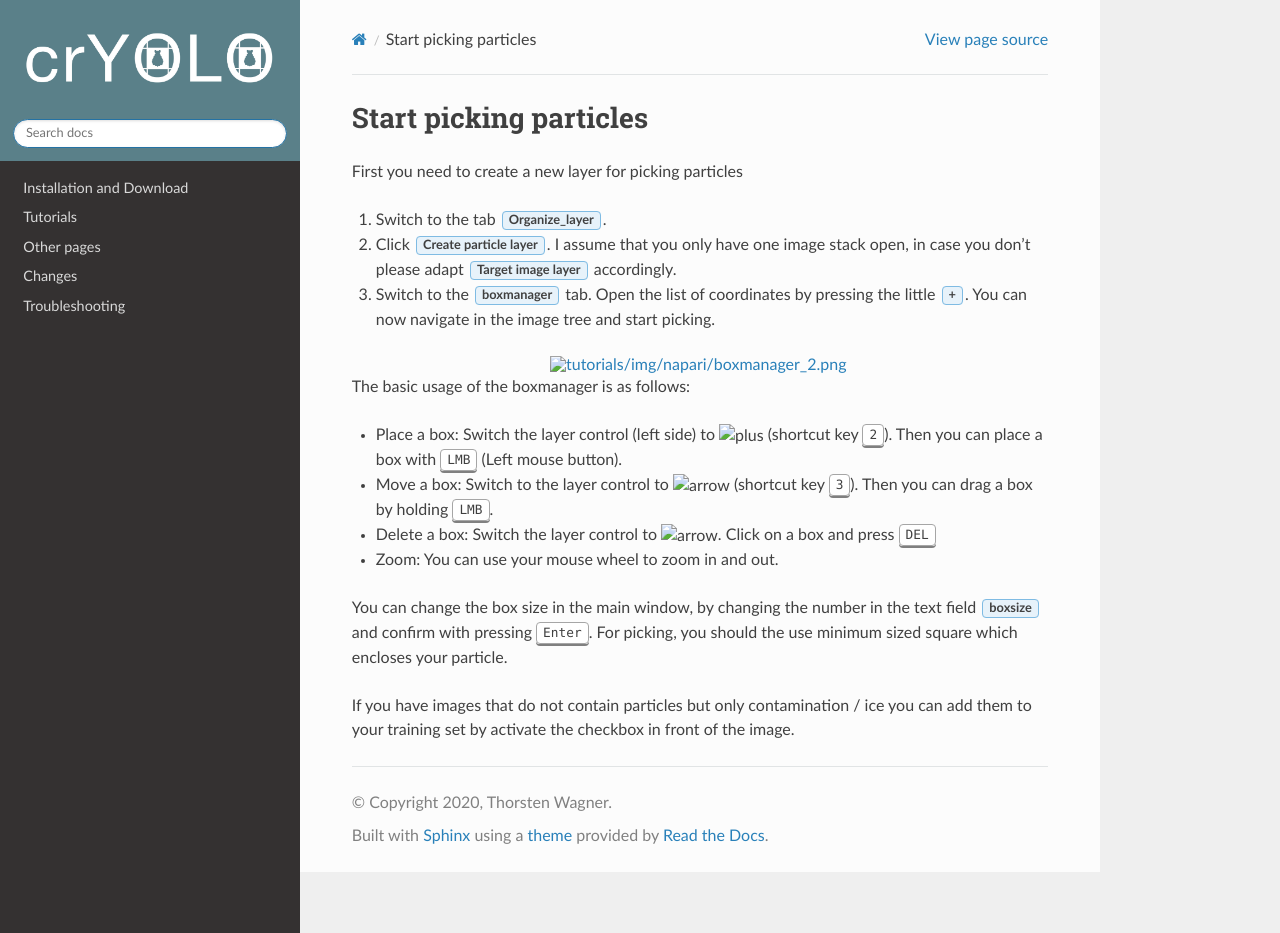
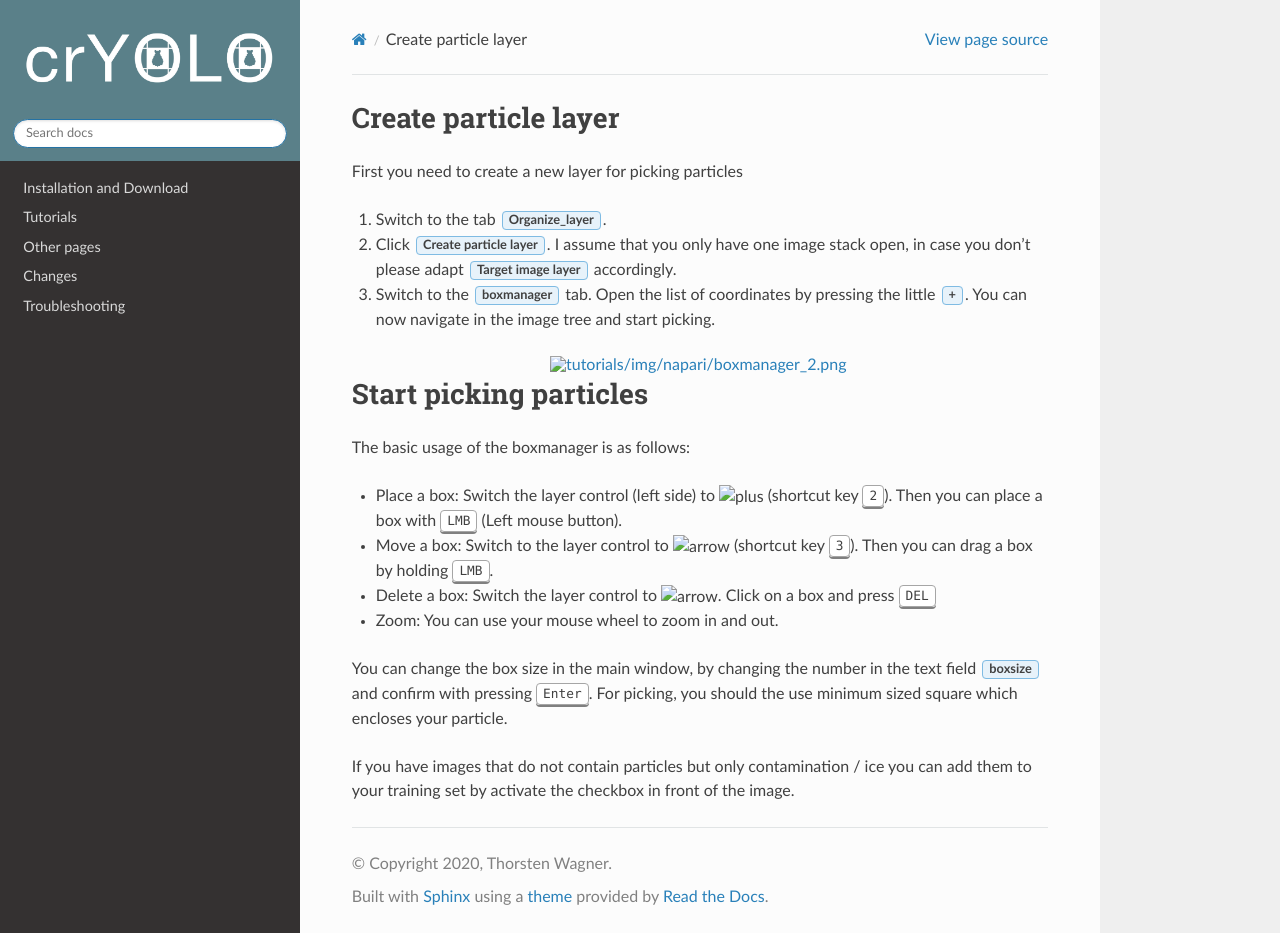
Before and after one commit to MPI-Dortmund/cryolo, a Sphinx documentation site: the page built from source/tutorials/text_modules/data_prep_pick_particles.rst, in a window 1280 px wide and 933 px high. Built offline with Sphinx 7.4.7 and the Read the Docs theme 2.0.0, drawn with Linux system fonts in a browser that asks for light colours.

Commit message:
reformat

```diff
--- a/source/tutorials/text_modules/data_prep_pick_particles.rst
+++ b/source/tutorials/text_modules/data_prep_pick_particles.rst
@@ -1,5 +1,5 @@
-Start picking particles
-"""""""""""""""""""""""
+Create particle layer
+"""""""""""""""""""""
 
 First you need to create a new layer for picking particles
 
```
Also changed, not shown: other parts of source/tutorials/text_modules/data_prep_pick_particles.rst (+3 -0 lines).
